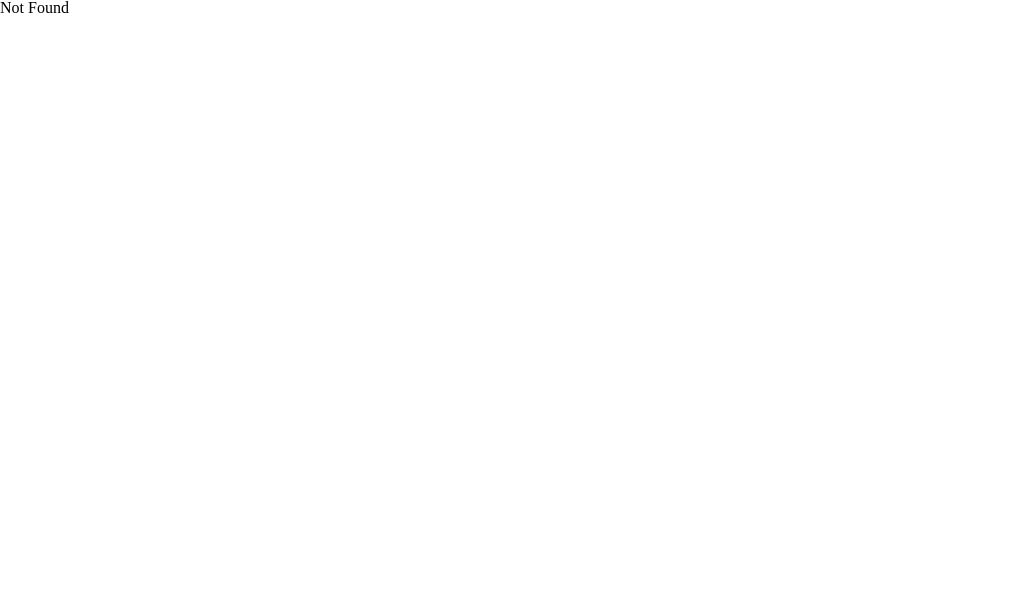
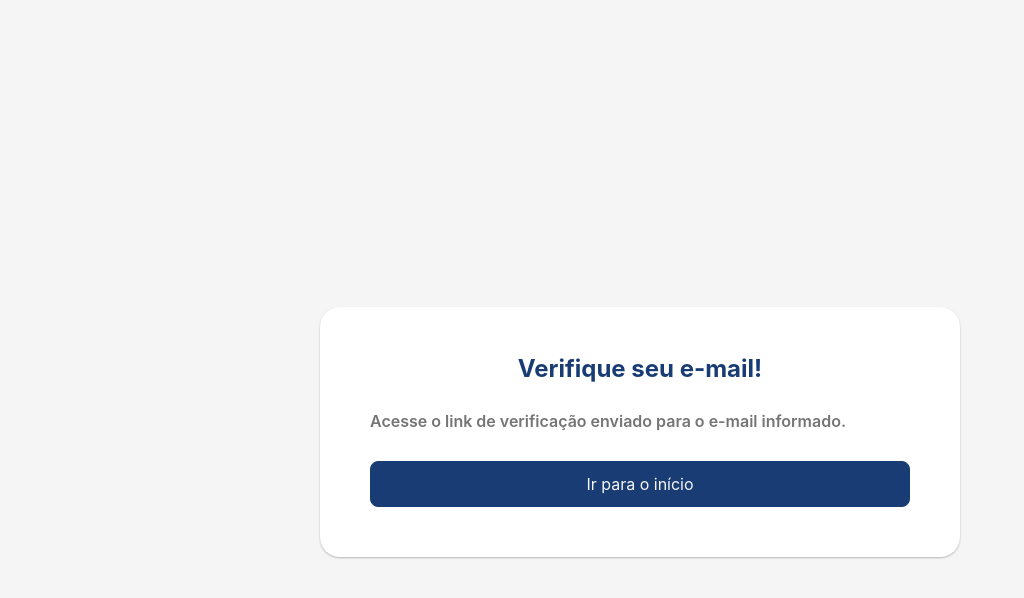
Before and after one commit to PoeNaConta/poe-na-conta-front, a React (Vite) app: page /verify-email in a window 1280 px wide. Shown: the top 598 px of the page, without its empty margins (0-1024 px from the left). Built offline with nearby package versions, Linux system fonts and the light colour scheme.

Commit message:
feat: add verify-email page

```diff
--- a/package.json
+++ b/package.json
@@ -32,11 +32,6 @@
     "react": "^19.0.0",
     "react-dom": "^19.0.0",
     "rollup": "^4.40.0"
-  },
-  "imports": {
-    "src*": "./src/*",
-    "@pages*": "./src/pages/*",
-    "@tests*": "./tests/*"
   },
   "lint-staged": {
     "**/*": [
--- a/src/pages/login/hooks/use-register-handlers.tsx
+++ b/src/pages/login/hooks/use-register-handlers.tsx
@@ -3,12 +3,12 @@ import {
   UserRegisterBody,
   UserRegisterResponse,
 } from '@services/register/types';
-// import { useNavigate } from '@tanstack/react-router';
+import { useNavigate } from '@tanstack/react-router';
 import { AxiosError } from 'axios';
 import { useCallback, useEffect, useRef, useState } from 'react';
 
 export default function useLoginHandlers() {
-  //   const redirect = useNavigate();
+  const redirect = useNavigate();
   const [isLoading, setIsLoading] = useState(false);
   const [errorMessage, setErrorMessage] = useState('');
   const [userRegisterBody, setUserRegisterBody] = useState<UserRegisterBody>({
@@ -31,7 +31,7 @@ export default function useLoginHandlers() {
       try {
         setIsLoading(true);
         await registerService(userRegisterBodyRef.current);
-        // redirect({ to: '/home' });
+        redirect({ to: '/verify-email' });
       } catch (err) {
         const error = err as AxiosError<UserRegisterResponse>;
         const errorMessage = error.response?.data.error;
--- /dev/null
+++ b/src/pages/verify-email/controller/verify-email.controller.tsx
@@ -0,0 +1,13 @@
+import { useCallback } from 'react';
+import VerifyEmail from '../view/verify-email.view';
+import { useNavigate } from '@tanstack/react-router';
+
+export default function VerifyEmailController() {
+  const redirect = useNavigate();
+
+  const handleGoToHome = useCallback(() => {
+    redirect({ to: '/home' });
+  }, [redirect]);
+
+  return <VerifyEmail handleGoToHome={handleGoToHome} />;
+}
--- /dev/null
+++ b/src/pages/verify-email/index.tsx
@@ -0,0 +1,6 @@
+import { createFileRoute } from '@tanstack/react-router';
+import VerifyEmailController from './controller/verify-email.controller';
+
+export const Route = createFileRoute('/verify-email/')({
+  component: VerifyEmailController,
+});
--- /dev/null
+++ b/src/pages/verify-email/types.ts
@@ -0,0 +1,3 @@
+export interface VerifyEmailProps {
+  handleGoToHome: () => void;
+}
--- /dev/null
+++ b/src/pages/verify-email/view/verify-email.view.tsx
@@ -0,0 +1,28 @@
+import Text from '@components/text';
+import CenterLayout from '@components/center-layout';
+import Card from '@components/card';
+import Stack from '@components/stack';
+import Button from '@components/button';
+import { VerifyEmailProps } from '../types';
+
+export default function VerifyEmail({ handleGoToHome }: VerifyEmailProps) {
+  return (
+    <CenterLayout width={50} height={50}>
+      <Card>
+        <Stack align="stretch" space="xxl">
+          <Text as="h3" primary weight="bold" size="lg" center>
+            Verifique seu e-mail!
+          </Text>
+
+          <Text secondary weight="semibold" justify>
+            Acesse o link de verificação enviado para o e-mail informado.
+          </Text>
+
+          <Button primary onClick={handleGoToHome}>
+            Ir para o início
+          </Button>
+        </Stack>
+      </Card>
+    </CenterLayout>
+  );
+}
--- a/src/routeTree.gen.ts
+++ b/src/routeTree.gen.ts
@@ -12,6 +12,7 @@
 
 import { Route as rootRoute } from './pages/__root';
 import { Route as IndexImport } from './pages/index';
+import { Route as VerifyEmailIndexImport } from './pages/verify-email/index';
 import { Route as LoginIndexImport } from './pages/login/index';
 import { Route as HomeIndexImport } from './pages/home/index';
 
@@ -20,6 +21,12 @@ import { Route as HomeIndexImport } from './pages/home/index';
 const IndexRoute = IndexImport.update({
   id: '/',
   path: '/',
+  getParentRoute: () => rootRoute,
+} as any);
+
+const VerifyEmailIndexRoute = VerifyEmailIndexImport.update({
+  id: '/verify-email/',
+  path: '/verify-email/',
   getParentRoute: () => rootRoute,
 } as any);
 
@@ -60,6 +67,13 @@ declare module '@tanstack/react-router' {
       preLoaderRoute: typeof LoginIndexImport;
       parentRoute: typeof rootRoute;
     };
+    '/verify-email/': {
+      id: '/verify-email/';
+      path: '/verify-email';
+      fullPath: '/verify-email';
+      preLoaderRoute: typeof VerifyEmailIndexImport;
+      parentRoute: typeof rootRoute;
+    };
   }
 }
 
@@ -69,12 +83,14 @@ export interface FileRoutesByFullPath {
   '/': typeof IndexRoute;
   '/home': typeof HomeIndexRoute;
   '/login': typeof LoginIndexRoute;
+  '/verify-email': typeof VerifyEmailIndexRoute;
 }
 
 export interface FileRoutesByTo {
   '/': typeof IndexRoute;
   '/home': typeof HomeIndexRoute;
   '/login': typeof LoginIndexRoute;
+  '/verify-email': typeof VerifyEmailIndexRoute;
 }
 
 export interface FileRoutesById {
@@ -82,14 +98,15 @@ export interface FileRoutesById {
   '/': typeof IndexRoute;
   '/home/': typeof HomeIndexRoute;
   '/login/': typeof LoginIndexRoute;
+  '/verify-email/': typeof VerifyEmailIndexRoute;
 }
 
 export interface FileRouteTypes {
   fileRoutesByFullPath: FileRoutesByFullPath;
-  fullPaths: '/' | '/home' | '/login';
+  fullPaths: '/' | '/home' | '/login' | '/verify-email';
   fileRoutesByTo: FileRoutesByTo;
-  to: '/' | '/home' | '/login';
-  id: '__root__' | '/' | '/home/' | '/login/';
+  to: '/' | '/home' | '/login' | '/verify-email';
+  id: '__root__' | '/' | '/home/' | '/login/' | '/verify-email/';
   fileRoutesById: FileRoutesById;
 }
 
@@ -97,12 +114,14 @@ export interface RootRouteChildren {
   IndexRoute: typeof IndexRoute;
   HomeIndexRoute: typeof HomeIndexRoute;
   LoginIndexRoute: typeof LoginIndexRoute;
+  VerifyEmailIndexRoute: typeof VerifyEmailIndexRoute;
 }
 
 const rootRouteChildren: RootRouteChildren = {
   IndexRoute: IndexRoute,
   HomeIndexRoute: HomeIndexRoute,
   LoginIndexRoute: LoginIndexRoute,
+  VerifyEmailIndexRoute: VerifyEmailIndexRoute,
 };
 
 export const routeTree = rootRoute
@@ -117,7 +136,8 @@ export const routeTree = rootRoute
       "children": [
         "/",
         "/home/",
-        "/login/"
+        "/login/",
+        "/verify-email/"
       ]
     },
     "/": {
@@ -128,6 +148,9 @@ export const routeTree = rootRoute
     },
     "/login/": {
       "filePath": "login/index.tsx"
+    },
+    "/verify-email/": {
+      "filePath": "verify-email/index.tsx"
     }
   }
 }
```
